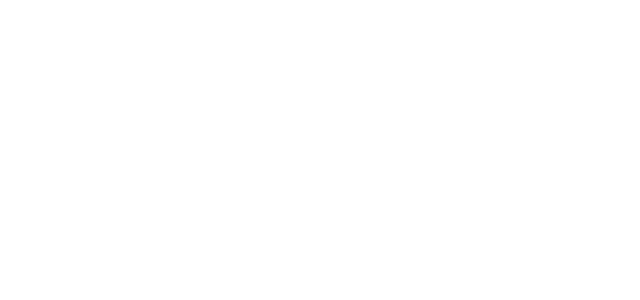
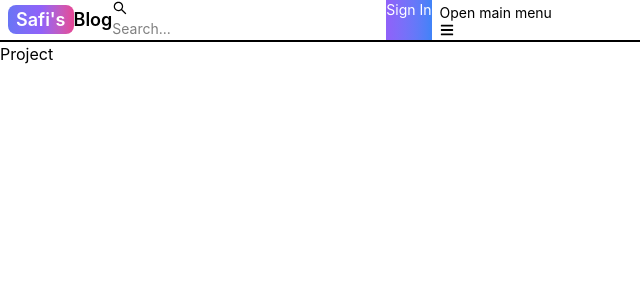
Before and after one commit to MoustafaGaber/mern-blog, a React (Vite) app in the folder client/: page /projects in a window 1280 px wide. Before the commit this address had no page. Shown: the top 300 px of the page, without its empty margins (0-640 px from the left). Built offline with nearby package versions, Linux system fonts and the light colour scheme.

Commit message:
creat header section

```diff
--- a/client/package.json
+++ b/client/package.json
@@ -15,6 +15,7 @@
     "flowbite-react": "^0.12.17",
     "react": "^19.2.6",
     "react-dom": "^19.2.6",
+    "react-icons": "^5.6.0",
     "react-router": "^7.15.1",
     "tailwindcss": "^4.3.0"
   },
--- a/client/src/App.jsx
+++ b/client/src/App.jsx
@@ -4,15 +4,19 @@
 import Dashboard from './pages/Dashboard'
 import Signin from './pages/SignIn'
 import Signup from './pages/SignUp'
+import Header from './components/Header'
+import Projects from './pages/Projects'
 const App = () => {
   return (
   <BrowserRouter>
+  <Header />
     <Routes>
       <Route path="/" element={<Home />} />
       <Route path="/about" element={<About />} />
       <Route path="/dashboard" element={<Dashboard />} />
-      <Route path="/signin" element={<Signin />} />
-      <Route path="/signup" element={<Signup />} />
+      <Route path="/projects" element={<Projects />} />
+      <Route path="/sign-in" element={<Signin />} />
+      <Route path="/sign-up" element={<Signup />} />
     </Routes>
   </BrowserRouter>
   )
--- /dev/null
+++ b/client/src/components/Header.jsx
@@ -0,0 +1,61 @@
+import { Button, Navbar, TextInput, NavbarCollapse,
+  NavbarLink, NavbarToggle} from "flowbite-react";
+import { Link,useLocation } from "react-router";
+import { AiOutlineSearch } from "react-icons/ai";
+import { FaMoon } from "react-icons/fa";
+
+const Header = () => {
+    const path=useLocation().pathname
+  return (
+    <Navbar className="border-b-2">
+      <Link
+        to="/"
+        className="self-center whitespace-nowrap text-sm sm:text-lg font-semibold dark:text-white"
+      >
+        <span className="px-2 py-1 bg-gradient-to-r from-indigo-500 via-purple-500 to-pink-500 rounded-lg text-white">
+          Safi's
+        </span>
+        Blog
+      </Link>
+      <form>
+        <TextInput
+          type="text"
+          placeholder="Search..."
+          rightIcon={AiOutlineSearch}
+          className="hidden lg:inline "
+        />
+      </form>
+      <Button className="w-12 h-10 lg:hidden " color="gray" pill>
+        <AiOutlineSearch />
+      </Button>
+      <div className="flex gap-2 md:order-2">
+        <Button className="w-12 h-10 hidden sm:inline" color="gray" pill>
+          <FaMoon />
+        </Button>
+        <Link to="/sign-in">
+          <Button
+            className="bg-gradient-to-r from-purple-500 to-blue-500 text-white hover:bg-gradient-to-l focus:ring-purple-200 dark:focus:ring-purple-800"
+            pill
+          >
+            Sign In
+          </Button>
+        </Link>
+       <NavbarToggle />
+      </div>
+      <NavbarCollapse>
+       <NavbarLink active={path==="/"} as="div">
+        <Link to="/">Home</Link>
+        </NavbarLink >
+        <NavbarLink active={path==="/about"} as="div">
+        <Link to="/about">About</Link>
+        </NavbarLink>
+        <NavbarLink active={path==="/projects"} as="div">
+        <Link to="/projects">Projects</Link>
+        </NavbarLink>
+
+      </NavbarCollapse>
+    </Navbar>
+  );
+};
+
+export default Header;
--- a/client/src/pages/Project.jsx
+++ /dev/null
@@ -1,9 +0,0 @@
-import React from 'react'
-
-const Project = () => {
-  return (
-    <div>Project</div>
-  )
-}
-
-export default Project
--- /dev/null
+++ b/client/src/pages/Projects.jsx
@@ -0,0 +1,8 @@
+
+const Projects = () => {
+  return (
+    <div>Project</div>
+  )
+}
+
+export default Projects
```
Also changed, not shown: 1 other file (tests, documents, lock files or other folders).
